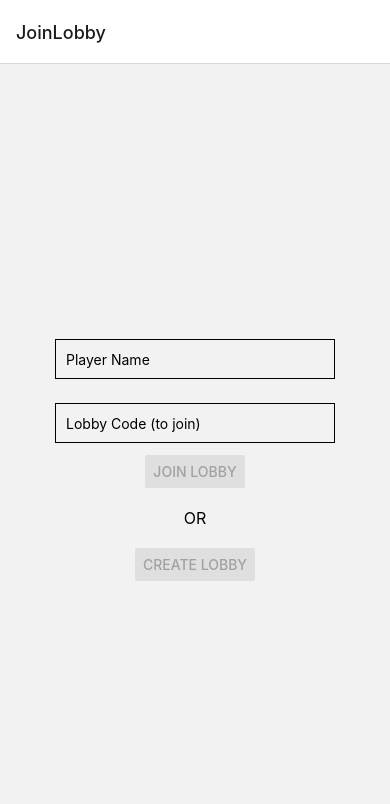
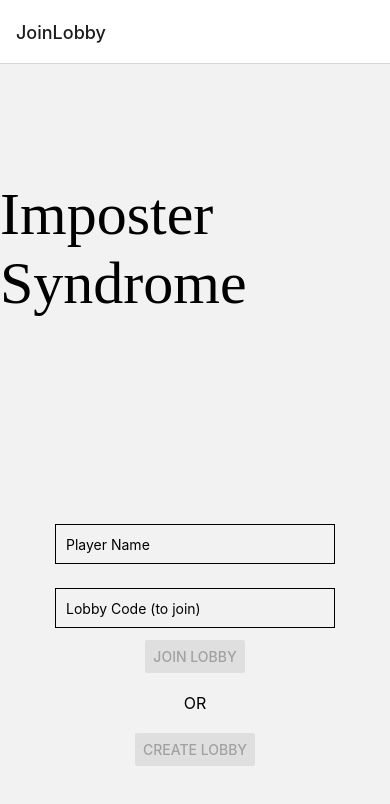
Before and after one commit to erik123567/imposter, a React Native app: screen / in a window 390 px wide. Shown: the top 804 px of the page. Built offline with nearby package versions, Linux system fonts and the light colour scheme.

Commit message:
min styling

```diff
--- a/assets/LobbyJoinScreen.js
+++ b/assets/LobbyJoinScreen.js
@@ -90,6 +90,10 @@ const LobbyJoinScreen = () => {
   };
 
   return (
+    <>
+    <View style={styles.title}>
+      Imposter Syndrome
+    </View>
     <View style={styles.container}>
       <TextInput
         style={styles.input}
@@ -107,6 +111,7 @@ const LobbyJoinScreen = () => {
       <Text style={styles.orText}>OR</Text>
       <Button title="Create Lobby" onPress={createLobby} disabled={!playerName.trim()} />
     </View>
+    </>
   );
 };
 
@@ -128,6 +133,12 @@ const styles = StyleSheet.create({
     marginVertical: 20,
     fontSize: 16,
   },
+  title:{
+    fontSize:60,
+    flex:1,
+    justifyContent:'center',
+    alignItems:'center',
+  }
 });
 
 export default LobbyJoinScreen;
--- a/assets/LobbyScreen.js
+++ b/assets/LobbyScreen.js
@@ -71,7 +71,9 @@ const LobbyScreen = ({ route }) => {
       <Text style={styles.header}>Lobby: {lobbyCode}</Text>
       <Text>Players:</Text>
       {Object.entries(lobbyData.players || {}).map(([key, player], index) => (
-        <Text key={index}>{player.name}</Text>
+        <View style={styles.tile}>
+        <Text style={{fontSize:24}} key={index}>{player.name}</Text>
+        </View>
       ))}
       {isHost && <Button title="Start Game" onPress={startGame} />}
       {!isHost && <Text>Waiting for the host to start the game...</Text>}
@@ -87,8 +89,17 @@ const styles = StyleSheet.create({
     padding: 20,
   },
   header: {
-    fontSize: 20,
+    fontSize: 40,
     fontWeight: 'bold',
+  },
+  tile: {
+    width: '48%', // Almost half the container width - adjust based on your spacing needs
+    height: 100, // Fixed height, but can be adjusted or made responsive
+    backgroundColor: '#4D9DE0', // Tile background color
+    margin: '10px', // Small margin to create gaps between tiles
+    justifyContent: 'center', // Center content vertically within the tile
+    alignItems: 'center', // Center content horizontally within the tile
+    borderRadius: 10,
   },
 });
 
```
